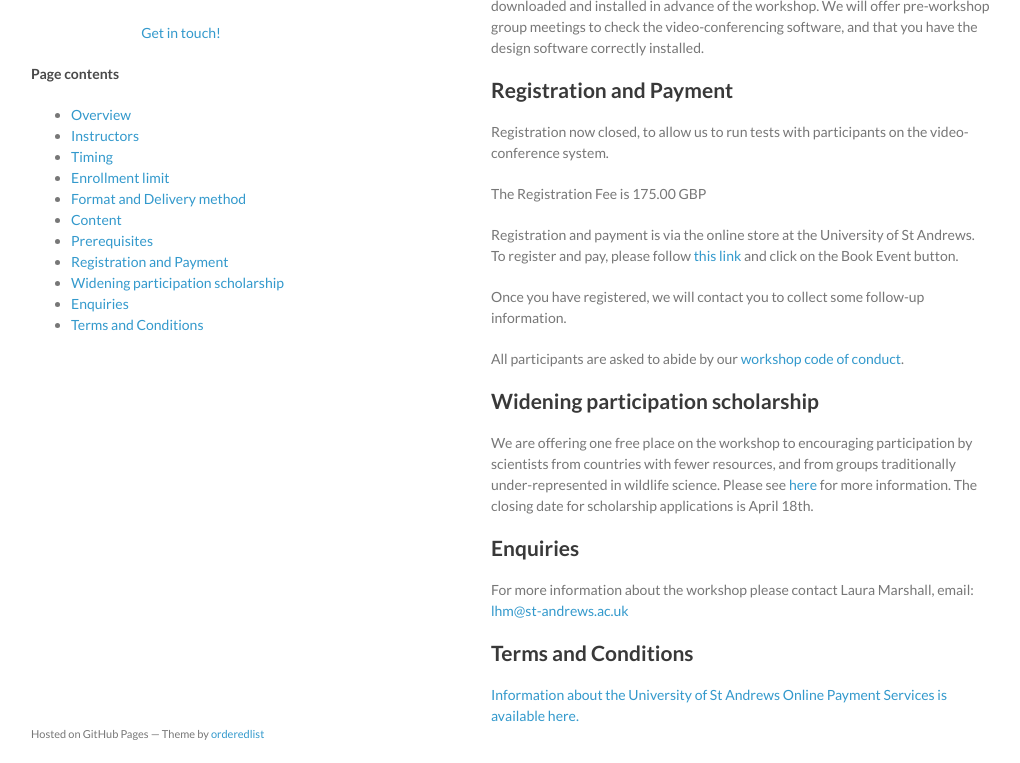
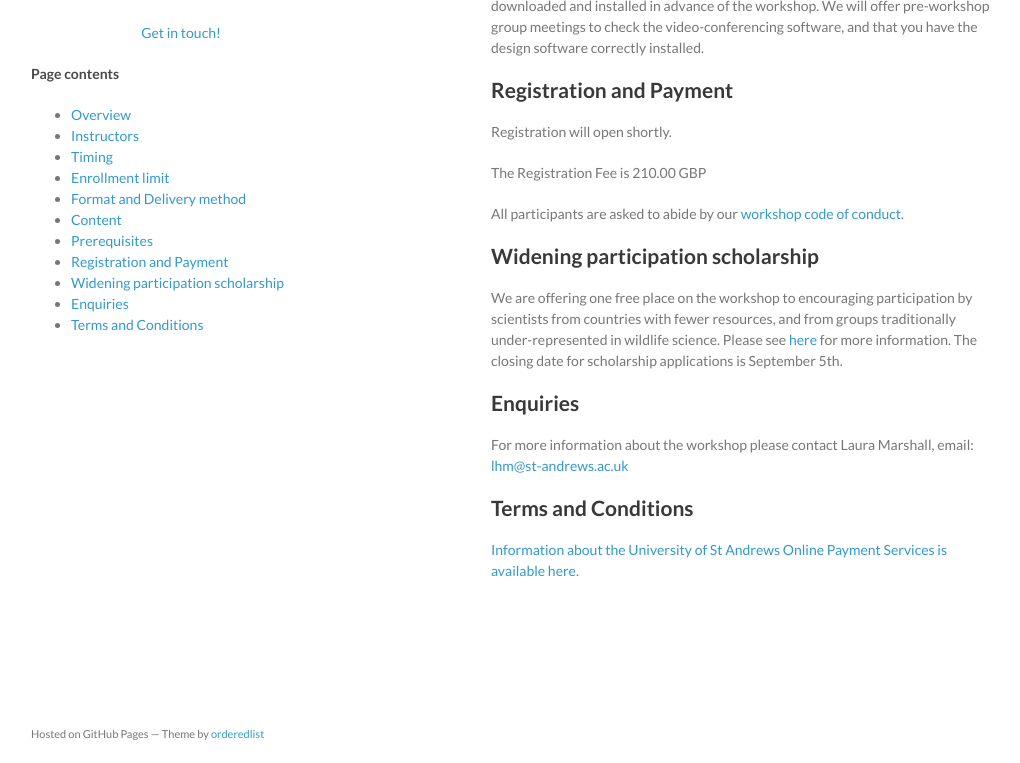
Before and after one commit to distanceworkshops/distanceworkshops.github.io, a Jekyll site: the page built from design-nov-2022.md, in a window 1280 px wide and 900 px high, scrolled down 1729 px, cut to the strip 137-900 px from the top of the window. Shown: the whole strip, without its empty margins (129-1149 px from the left). Built offline with Jekyll 4.4.1, drawn with Linux system fonts in a browser that asks for light colours; some of the changed text lies outside the part shown.

Commit message:
Initial commit

```diff
--- a/design-may-2022.md
+++ b/design-nov-2022.md
@@ -47,19 +47,21 @@ You should already know about distance sampling survey design, for example by ha
 
 ## Registration and Payment
 
-Registration now closed, to allow us to run tests with participants on the video-conference system.
+<!--Registration now closed, to allow us to run tests with participants on the video-conference system.-->
 
-The Registration Fee is 175.00 GBP
+Registration will open shortly.
 
-Registration and payment is via the online store at the University of St Andrews. To register and pay, please follow [this link](https://onlineshop.st-andrews.ac.uk/conferences-and-events/events/creem/online-workshop-practical-design-and-simulation-to-optimise-distance-sampling-surveys-9th12th-may) and click on the Book Event button.
+The Registration Fee is 210.00 GBP
 
-Once you have registered, we will contact you to collect some follow-up information.
+<!-- Registration and payment is via the online store at the University of St Andrews. To register and pay, please follow [this link](https://onlineshop.st-andrews.ac.uk/conferences-and-events/events/creem/online-workshop-practical-design-and-simulation-to-optimise-distance-sampling-surveys-9th12th-may) and click on the Book Event button.
+
+Once you have registered, we will contact you to collect some follow-up information.-->
 
 All participants are asked to abide by our [workshop code of conduct](code-of-conduct).
 
 ## Widening participation scholarship
 
-We are offering one free place on the workshop to encouraging participation by scientists from countries with fewer resources, and from groups traditionally under-represented in wildlife science.  Please see [here](widening-participation) for more information.  The closing date for scholarship applications is April 18th.
+We are offering one free place on the workshop to encouraging participation by scientists from countries with fewer resources, and from groups traditionally under-represented in wildlife science.  Please see [here](widening-participation) for more information.  The closing date for scholarship applications is September 5th.
 
 ## Enquiries
 
```
Also changed, not shown: other parts of design-nov-2022.md (+4 -4 lines).
